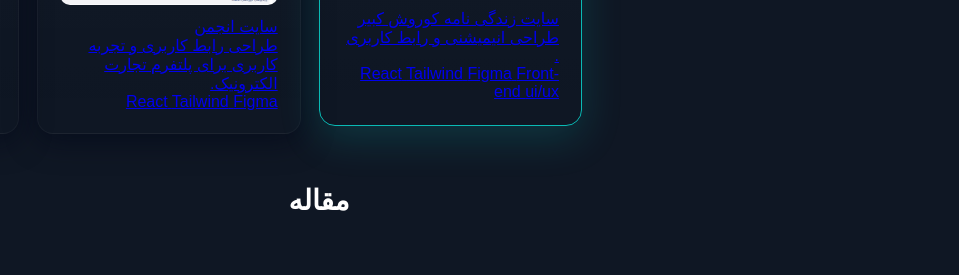
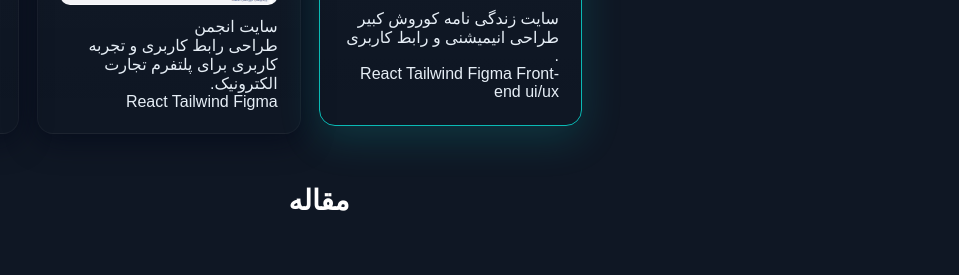
Before and after one commit to nargesjohari800-web/nargesjohari, a website: page main.html in a window 1280 px wide. In both pictures the pointer is over the link 771 px from the left and 808 px from the top of the page. Shown: the part 745-1020 px from the top of the page, 321-1280 px from the left. Drawn offline with Linux system fonts and the light colour scheme; a script that the page names is missing.

Commit message:
style.css

```diff
--- a/style.css
+++ b/style.css
@@ -52,6 +52,18 @@ body {
   width: 80px;
   height: 80px;
   border-radius: 50%;
+}
+/* حذف رنگ آبی لینک‌ها در نمونه کارها */
+.portfolio a {
+  color: inherit;
+  text-decoration: none;
+}
+
+/* برای اطمینان در حالت hover و visited */
+.portfolio a:hover,
+.portfolio a:visited,
+.portfolio a:active {
+  color: inherit;
 }
 
 /* =================== بزرگ و کوچک شدن عکس پروفایل =================== */
@@ -1216,4 +1228,5 @@ footer a {
   height: 100%;
   object-fit: cover;    /* عکس رو بزرگ کنه ولی نسبت حفظ بشه و بریده نشه */
   display: block;
+
 }
```
